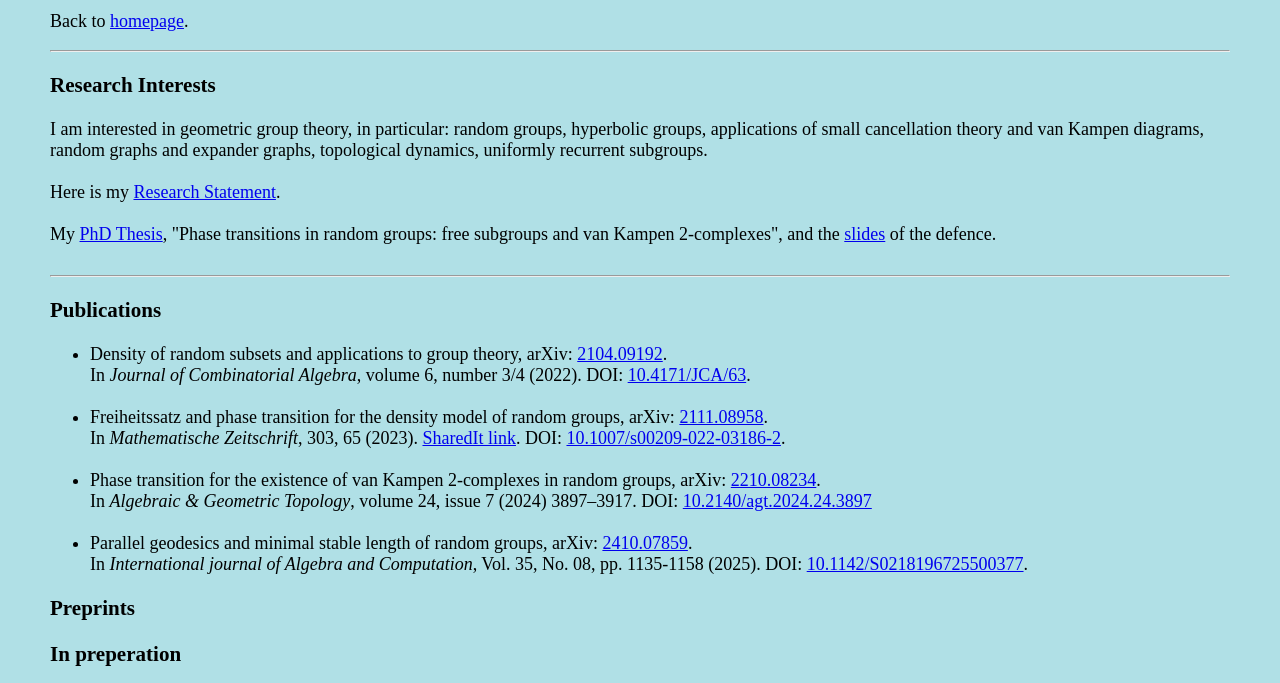
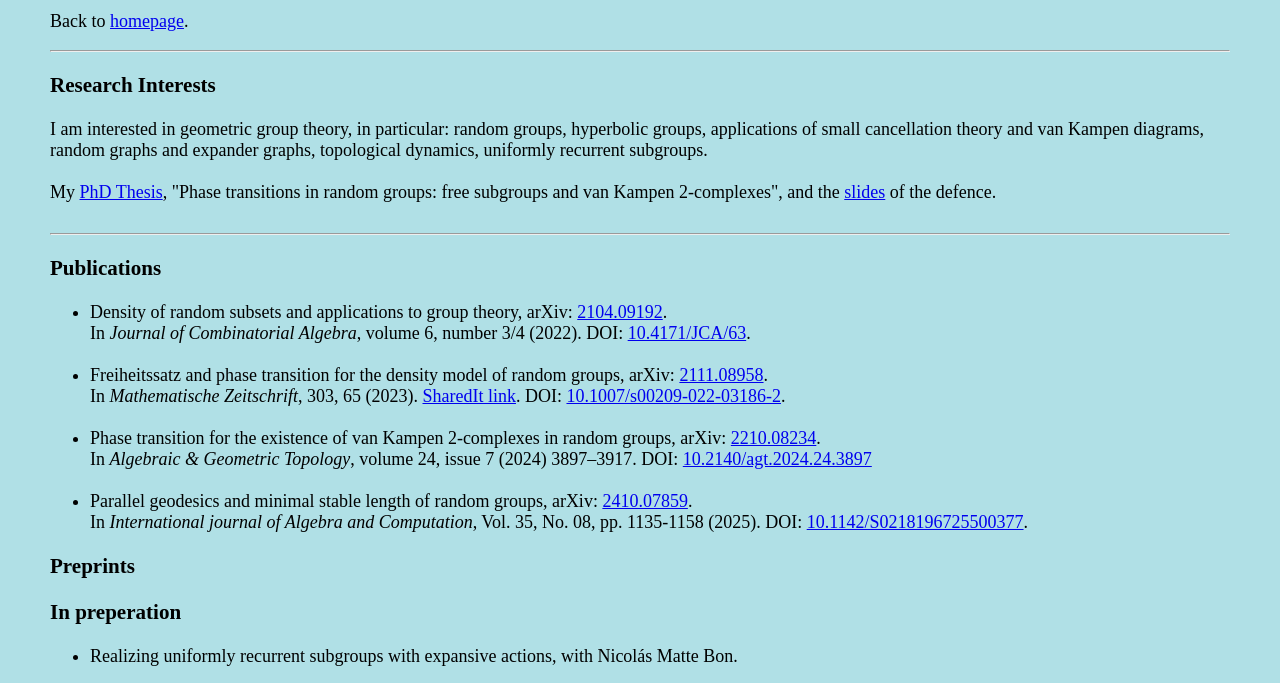
Before and after one commit to tsung-hsuan-tsai/tsung-hsuan-tsai.github.io, a plain HTML site: page Research.html in a window 1280 px wide. Shown: the part 104-787 px from the top of the page. Drawn offline with Linux system fonts and the light colour scheme.

Commit message:
Update Research.html

```diff
--- a/Research.html
+++ b/Research.html
@@ -23,8 +23,6 @@
 
 	<h3>Research Interests</h3>
     I am interested in geometric group theory, in particular: random groups, hyperbolic groups, applications of small cancellation theory and van Kampen diagrams, random graphs and expander graphs, topological dynamics, uniformly recurrent subgroups.<br><br>
-
-	Here is my <a href="Tsai_Research_statement.pdf">Research Statement</a>.<br><br>
 
 	My <a href="Thesis_Tsai.pdf">PhD Thesis</a>, "Phase transitions in random groups: free subgroups and van Kampen 2-complexes", and the <a href="Slides_Thesis_Tsai.pdf">slides</a> of the defence.<br><br>
 
```
